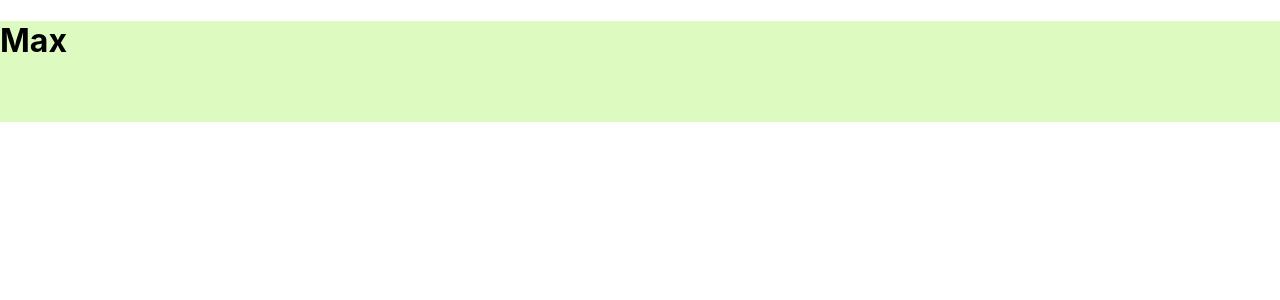
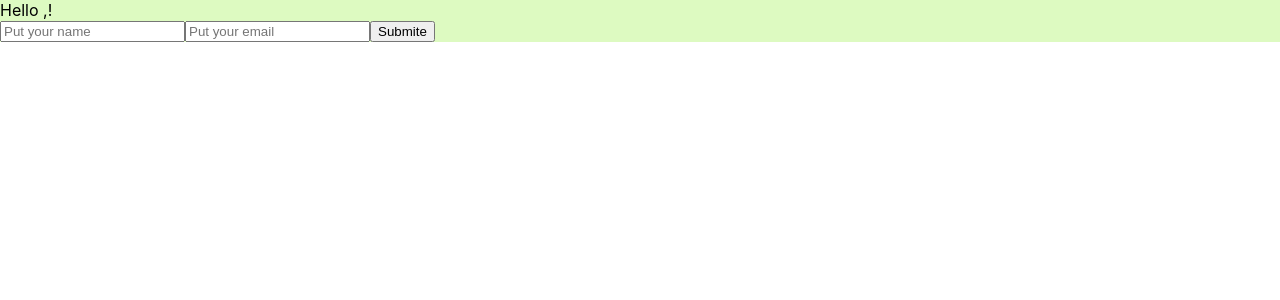
Before and after one commit to VitaliyKrymov/react_hw1, a React (Create React App) app: page / in a window 1280 px wide. Shown: the top 300 px of the page. Built offline with nearby package versions, Linux system fonts and the light colour scheme.

Commit message:
base knowlege for react constructor form fetch

```diff
--- a/src/App.js
+++ b/src/App.js
@@ -1,140 +1,92 @@
+import React, {Component} from "react";
+
 import './App.css';
 
-const name = 'Demo video'
-const part = 2;
-const favoriteMovie = `Star ${part}`;
-let variable = 'Chanal 25'
 
-const fruites = ['banana', 'orange', 'apple'];
-fruites.push('mango');
-const [banana, orange, ...restFruites] = fruites;
+class User {
+    constructor(userName, userAge, fullName) {
+        this.name = userName;
+        this.age = userAge;
+        this.fullName = fullName;
+    }
 
-// function sum(a, b) {              //function declaration
-//     console.log(a, b);
-//     console.log(a+ b);
-//     return a + b;
-// }
-const multiple = function (a,b)  {   //function expresion
-  return a*b;
+    getName() {
+        console.log(this.name)
+    }
+
+    sayHello() {
+        console.log('Hello I am ', this.age, 'years old.')
+    }
 }
-console.log(multiple(2, 20));
 
-const sum2 = (...rest) => {
-    let sum=0;
-    for (let i=0;i<rest.length;i++){
-        sum +=rest[i]
+class Admin extends User {
+    constructor(name, age, fullName, rights) {
+        super(name, age, fullName);
+        this.rights = rights;
     }
-    return sum
-};        //arrow function
-console.log('Sum: ',sum2(2,3,4,5,6))
 
-const myFruits = (fruites= []) => {
-    let html = [];
+    getName() {
+        console.log('I am admin. My name is: ', this.name);
+    }
+}
 
-    // try {
-        for (let i = 0; i < fruites.length; i++) {
-            console.log(i, fruites[i]);
-            html.push(<p>{i}-{fruites[i]}</p>);//пушим параграфи в масив html
-        }
-    // } catch (e){
-    //     console.error('New error:',e);
-    //     html.push(<h1>No fruits</h1>)
+const vitaliy = new User('Vitaliy', 27, 'Vitaliy Krymov');
+const admin = new Admin('New Admin', 27, "No full name", 'write');
+console.log(admin);
+admin.getName();
+admin.sayHello();
+
+console.log(vitaliy);
+
+vitaliy.getName();
+
+
+class App extends Component {
+    constructor() {
+        super();
+        this.state = {
+            firstName: '',
+            email: ''
+        };
+        // this.onClickHandler=this.onClickHandler.bind(this)//arrow function make it useless
+    }
+
+    // onClickHandler=()=>{
+    //     console.log('onClick',this);
+    //     this.setState({
+    //         firstName:'New User Name'
+    //     })
     // }
 
-    return html;
+    onSubmite = (e) => {
+        e.preventDefault();
+        console.log(this.state);
+       debugger
+    }
+    onChange = (e) => {
+        const {value, name} = e.target;
+
+        this.setState({
+            [name]: value
+        });
+    }
+
+    render() {
+        console.log(this.state);
+        return <div className="App">
+            Hello ,{this.state.firstName}!
+            <form onSubmit={this.onSubmite}>
+                <input value={this.state.firstName} onChange={this.onChange} name='firstName' type='text'
+                       placeholder='Put your name'/>
+                <input value={this.state.email} onChange={this.onChange} name='email' type='text'
+                       placeholder='Put your email'/>
+                <button>Submite</button>
+
+            </form>
+        </div>
+    }
+
+
 }
 
-const user = {
-    name: 'Max',
-    lastName: 'Rudniy',
-    age: 27,
-    status: false,
-    fruites,
-    gender: 'male',
-    bestFriend: {
-        name: "Nataly",
-        age: 43
-    }
-};
-
-const user2 = {
-    ...user,
-    bestFriend: {
-        ...user.bestFriend
-    }
-}
-user2.name = 'Vitaliy'
-user2.lastName = 'Krymov'
-user2.bestFriend.name = 'Natasha'
-
-console.log(user);
-console.log(user2);
-
-const {name: nameUser, age, lastName, status, city = "Kyiv", ...rest} = user;
-
-const iLikeTheseFruits=myFruits(restFruites);
-
-const User = ({name="Guest"}) => (<h1>{name}</h1> || <p>No Data</p>);
-
-
-
-// function User({name, lastName,gender, ...rest}) {
-// return (name && <h1>{name}</h1>)||(<h2>{"N0 name"}</h2>)//якщо є нейм тоді виведемо нейм інакше"N0 name"
-
-    // if (name && lastName) {
-//     if (name ||lastName) {
-//         const salut=`Hello,${gender ==="male"?'Mr':'Ms'} ${name}`;
-//         return name ? (<h1>{salut}</h1>): (<p>No Data</p>)// ternarka
-//     }
-// return null;
-    // if (!name) {
-    //     return null;
-    // }
-    // if (name) {
-    //     return (
-    //         <div>
-    //             <h1>{name}</h1>
-    //             <h2>{lastName}</h2>
-    //             <p>{JSON.stringify(rest)}</p>
-    //         </div>
-    //     );
-    // } else {
-    //     return <h2>No Data</h2>;
-    // }
-    // return name ?"true": 'false'// ternarka
-// }
-
-
-function App() {
-    return (
-        <div className="App">
-
-            <User name={user.name}/>
-            {myFruits()}
-            {/*{iLikeTheseFruits}*/}
-            {/*{sum(5,10)}*/}
-            <br/>
-            {/*{multiple(3,3)}*/}
-            <br/>
-            {/*{sum2(5,50,500,1000)}*/}
-
-            {/*{html}*/}
-            {/*<h1>{nameUser}-{lastName} age:{age} {city}</h1>*/}
-            {/*{JSON.stringify(restFruits)}*/}
-            {/*<h2>{JSON.stringify(rest)}</h2>*/}
-            {/*<div>{restFruits[0]}</div>*/}
-            {/*<div>{restFruits[1]}</div>*/}
-            {/*<div> Fruit: {fruits[3]}</div>*/}
-            {/*{fruits.map(function (fruit, index) {*/}
-            {/*    return <div key={fruit}>fruit{index}:{fruit}</div>*/}
-            {/*})}*/}
-            {/*<div>First fruit:{banana}</div>*/}
-            {/*<div>Second fruit:{orange}</div>*/}
-
-            {/*<User {...user}/>*/}
-            {/*<User/>*/}
-
-        </div>
-    );
-}
 export default App;
```
